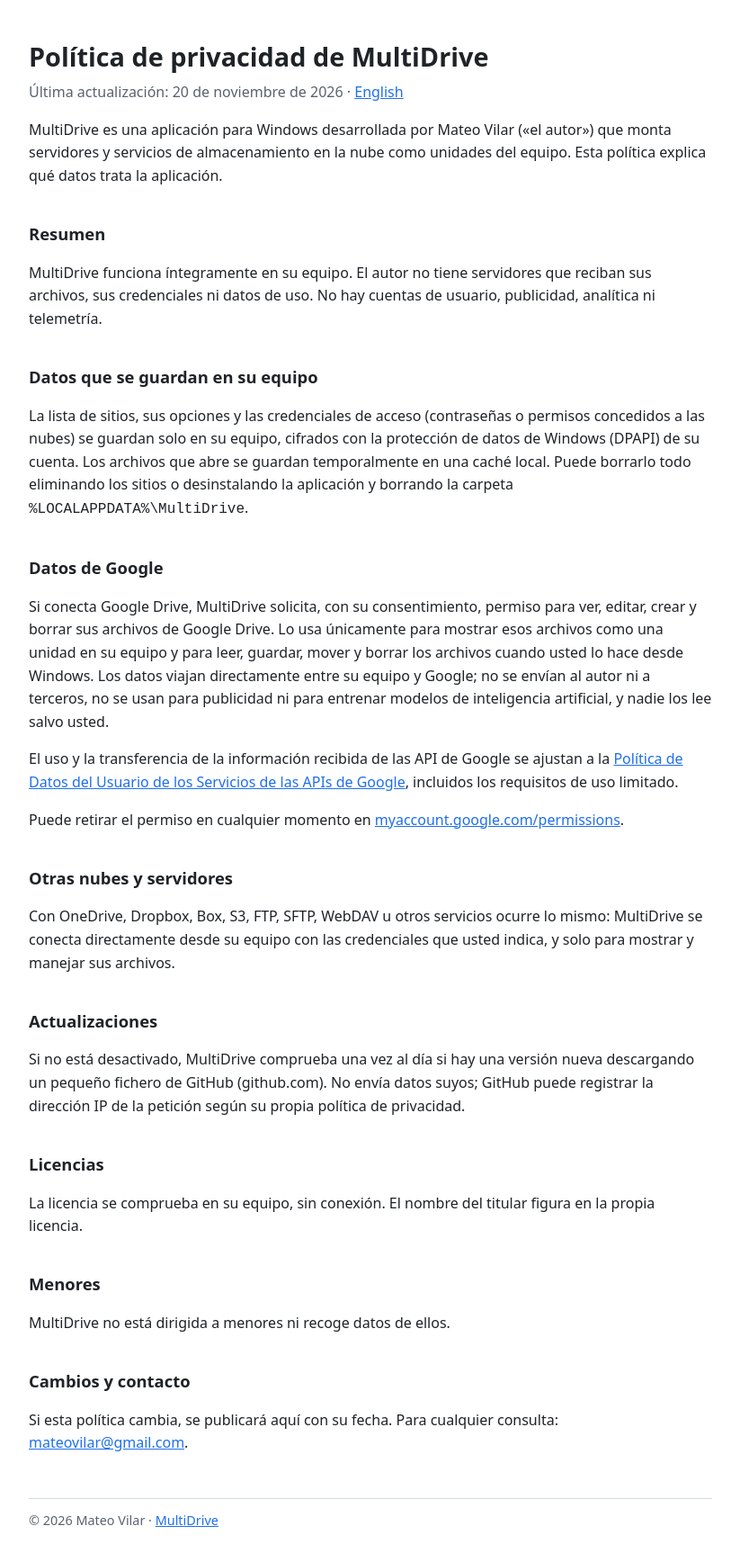
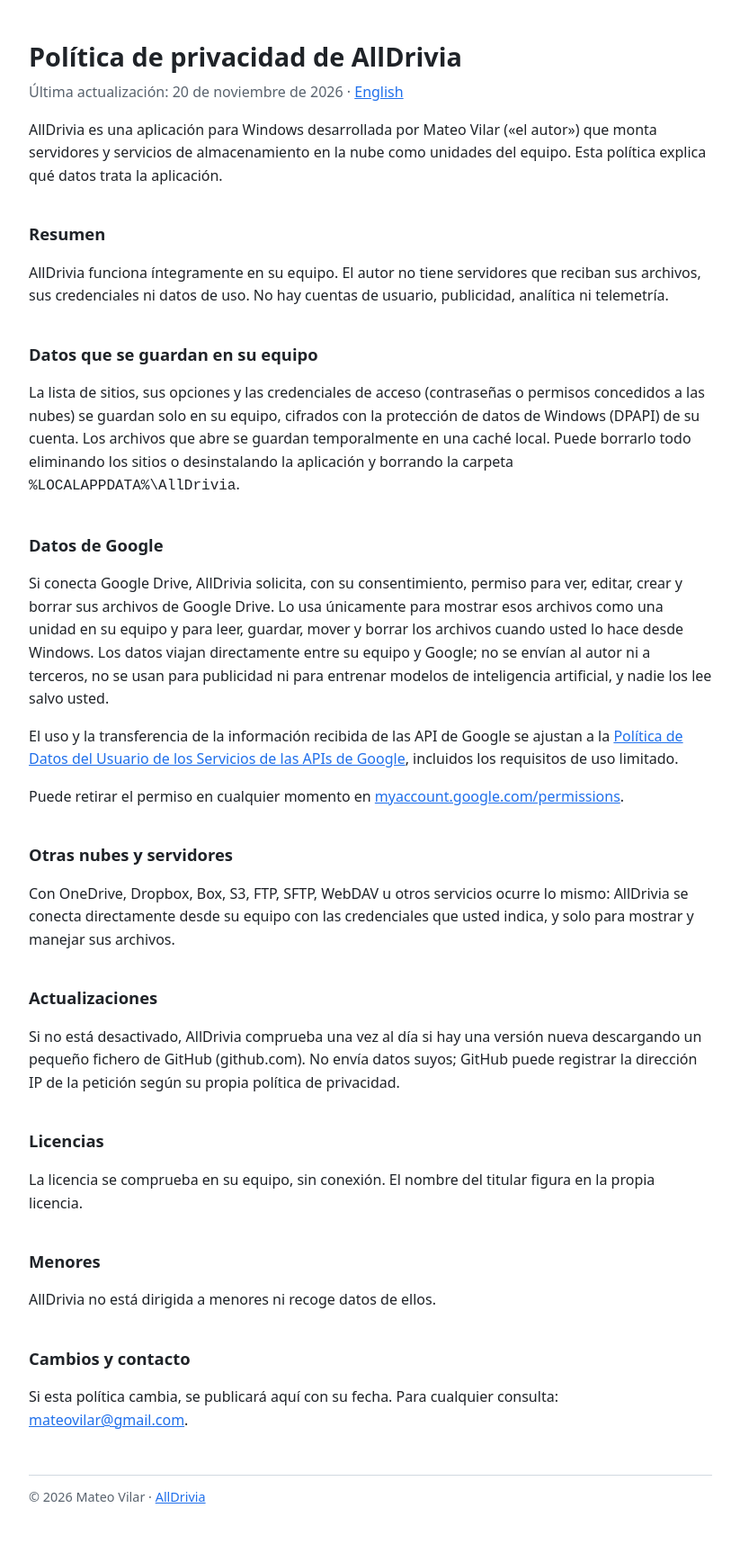
Before and after one commit to mateovilar/AllDrivia-releases, a plain HTML site: page docs/privacidad.html in a window 1280 px wide. Shown: the whole page at 90% size, without its empty margins (228-1051 px from the left). Drawn offline with Linux system fonts and the light colour scheme.

Commit message:
AllDrivia: nuevo nombre de MultiDrive
Co-Authored-By: Claude Opus 5.5 <noreply@anthropic.com>

```diff
--- a/docs/privacidad.html
+++ b/docs/privacidad.html
@@ -3,7 +3,7 @@
 <head>
 <meta charset="utf-8">
 <meta name="viewport" content="width=device-width, initial-scale=1">
-<title>Política de privacidad de MultiDrive</title>
+<title>Política de privacidad de AllDrivia</title>
 <style>
   :root { --fg:#1f2328; --muted:#59636e; --accent:#1f6feb; --bg:#ffffff; --line:#d1d9e0; }
   @media (prefers-color-scheme: dark) { :root { --fg:#e6edf3; --muted:#9198a1; --accent:#4493f8; --bg:#0d1117; --line:#3d444d; } }
@@ -18,15 +18,15 @@
 </head>
 <body>
 <main>
-  <h1>Política de privacidad de MultiDrive</h1>
+  <h1>Política de privacidad de AllDrivia</h1>
   <p class="lead">Última actualización: 20 de noviembre de 2026 · <a href="privacy.html">English</a></p>
 
-  <p>MultiDrive es una aplicación para Windows desarrollada por Mateo Vilar («el autor») que monta
+  <p>AllDrivia es una aplicación para Windows desarrollada por Mateo Vilar («el autor») que monta
   servidores y servicios de almacenamiento en la nube como unidades del equipo. Esta política explica
   qué datos trata la aplicación.</p>
 
   <h2>Resumen</h2>
-  <p>MultiDrive funciona íntegramente en su equipo. El autor no tiene servidores que reciban sus
+  <p>AllDrivia funciona íntegramente en su equipo. El autor no tiene servidores que reciban sus
   archivos, sus credenciales ni datos de uso. No hay cuentas de usuario, publicidad, analítica ni
   telemetría.</p>
 
@@ -35,10 +35,10 @@
   las nubes) se guardan solo en su equipo, cifrados con la protección de datos de Windows (DPAPI) de su
   cuenta. Los archivos que abre se guardan temporalmente en una caché local. Puede borrarlo todo
   eliminando los sitios o desinstalando la aplicación y borrando la carpeta
-  <code>%LOCALAPPDATA%\MultiDrive</code>.</p>
+  <code>%LOCALAPPDATA%\AllDrivia</code>.</p>
 
   <h2>Datos de Google</h2>
-  <p>Si conecta Google Drive, MultiDrive solicita, con su consentimiento, permiso para ver, editar,
+  <p>Si conecta Google Drive, AllDrivia solicita, con su consentimiento, permiso para ver, editar,
   crear y borrar sus archivos de Google Drive. Lo usa únicamente para mostrar esos archivos como una
   unidad en su equipo y para leer, guardar, mover y borrar los archivos cuando usted lo hace desde
   Windows. Los datos viajan directamente entre su equipo y Google; no se envían al autor ni a terceros,
@@ -51,12 +51,12 @@
   <a href="https://myaccount.google.com/permissions">myaccount.google.com/permissions</a>.</p>
 
   <h2>Otras nubes y servidores</h2>
-  <p>Con OneDrive, Dropbox, Box, S3, FTP, SFTP, WebDAV u otros servicios ocurre lo mismo: MultiDrive se
+  <p>Con OneDrive, Dropbox, Box, S3, FTP, SFTP, WebDAV u otros servicios ocurre lo mismo: AllDrivia se
   conecta directamente desde su equipo con las credenciales que usted indica, y solo para mostrar y
   manejar sus archivos.</p>
 
   <h2>Actualizaciones</h2>
-  <p>Si no está desactivado, MultiDrive comprueba una vez al día si hay una versión nueva descargando un
+  <p>Si no está desactivado, AllDrivia comprueba una vez al día si hay una versión nueva descargando un
   pequeño fichero de GitHub (github.com). No envía datos suyos; GitHub puede registrar la dirección IP
   de la petición según su propia política de privacidad.</p>
 
@@ -65,13 +65,13 @@
   licencia.</p>
 
   <h2>Menores</h2>
-  <p>MultiDrive no está dirigida a menores ni recoge datos de ellos.</p>
+  <p>AllDrivia no está dirigida a menores ni recoge datos de ellos.</p>
 
   <h2>Cambios y contacto</h2>
   <p>Si esta política cambia, se publicará aquí con su fecha. Para cualquier consulta:
   <a href="mailto:mateovilar@gmail.com">mateovilar@gmail.com</a>.</p>
 
-  <footer>© 2026 Mateo Vilar · <a href="index.html">MultiDrive</a></footer>
+  <footer>© 2026 Mateo Vilar · <a href="index.html">AllDrivia</a></footer>
 </main>
 </body>
 </html>
```
Also changed, not shown: docs/index.html (+5 -5 lines), docs/privacy.html (+11 -11 lines), 1 other file.
